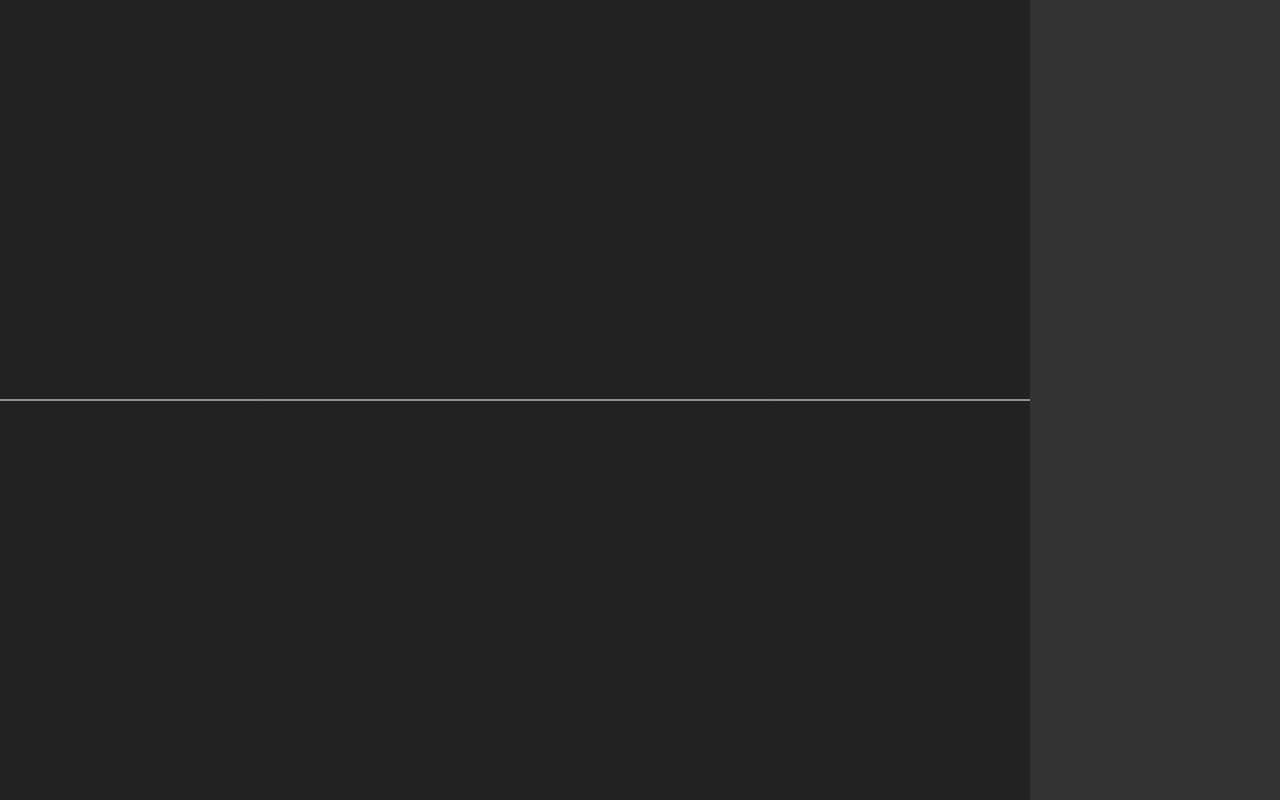
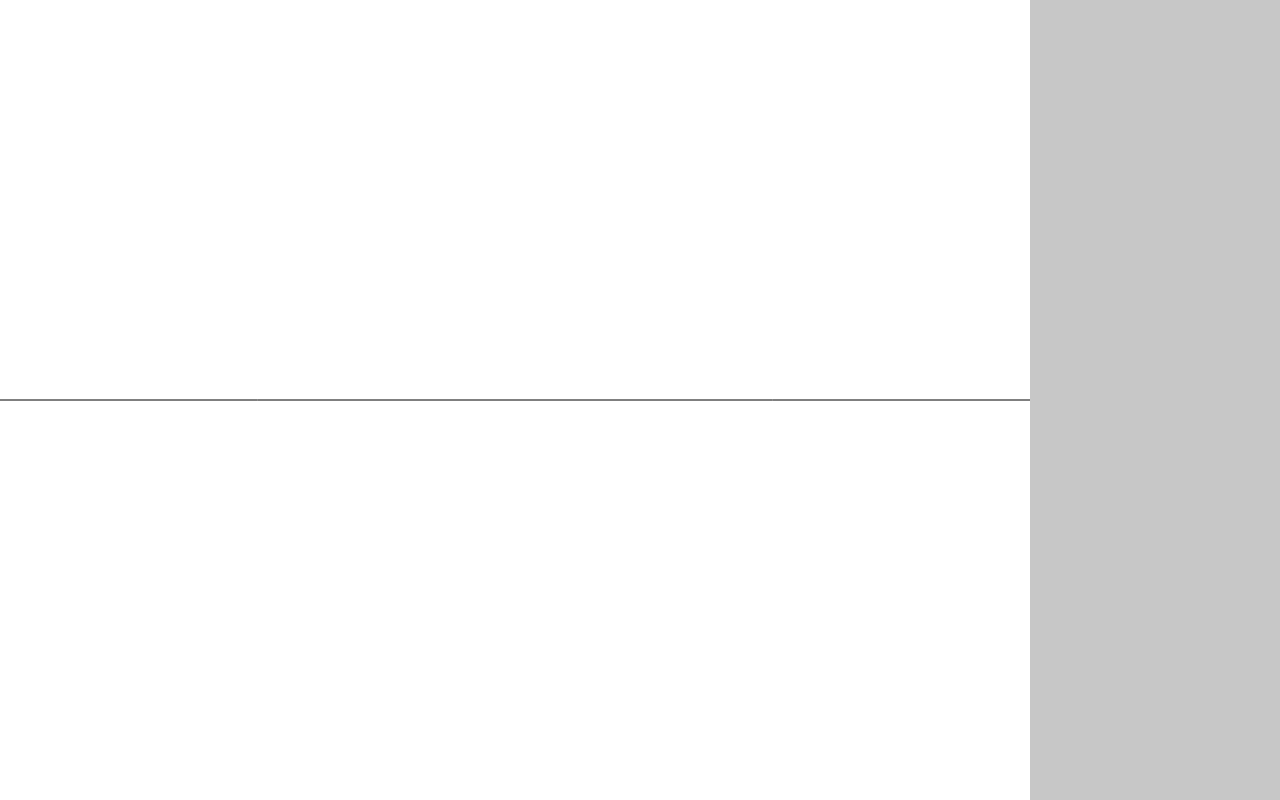
Before and after one commit to idk-v1/2PointPerpective, a plain HTML site: page index.html in a window 1280 px wide. Drawn offline with Linux system fonts and the light colour scheme.

Commit message:
local storage theme

```diff
--- a/index.html
+++ b/index.html
@@ -1,5 +1,5 @@
 <!DOCTYPE html>
-<link href="dark.css" rel="stylesheet">
+<link href="light.css" rel="stylesheet">
 <canvas></canvas>
 <div id="boxes"></div>
 <div id="colorPicker"></div>
--- a/main.js
+++ b/main.js
@@ -18,7 +18,8 @@ var horizon = can.height / 2;
 
 var mousePos = new Point(0, 0);
 
-var dark = true;
+var dark = localStorage.getItem("theme") === "dark";
+document.querySelector("link").href = (dark ? "dark.css" : "light.css");
 
 can.addEventListener("click", function(e)
 {
@@ -61,6 +62,7 @@ document.addEventListener("keydown", function(evt)
         case "d":
             dark = !dark;
             document.querySelector("link").href = (dark ? "dark.css" : "light.css");
+            localStorage.setItem("theme", (dark ? "dark" : "light"));
     }
 });
 
```
